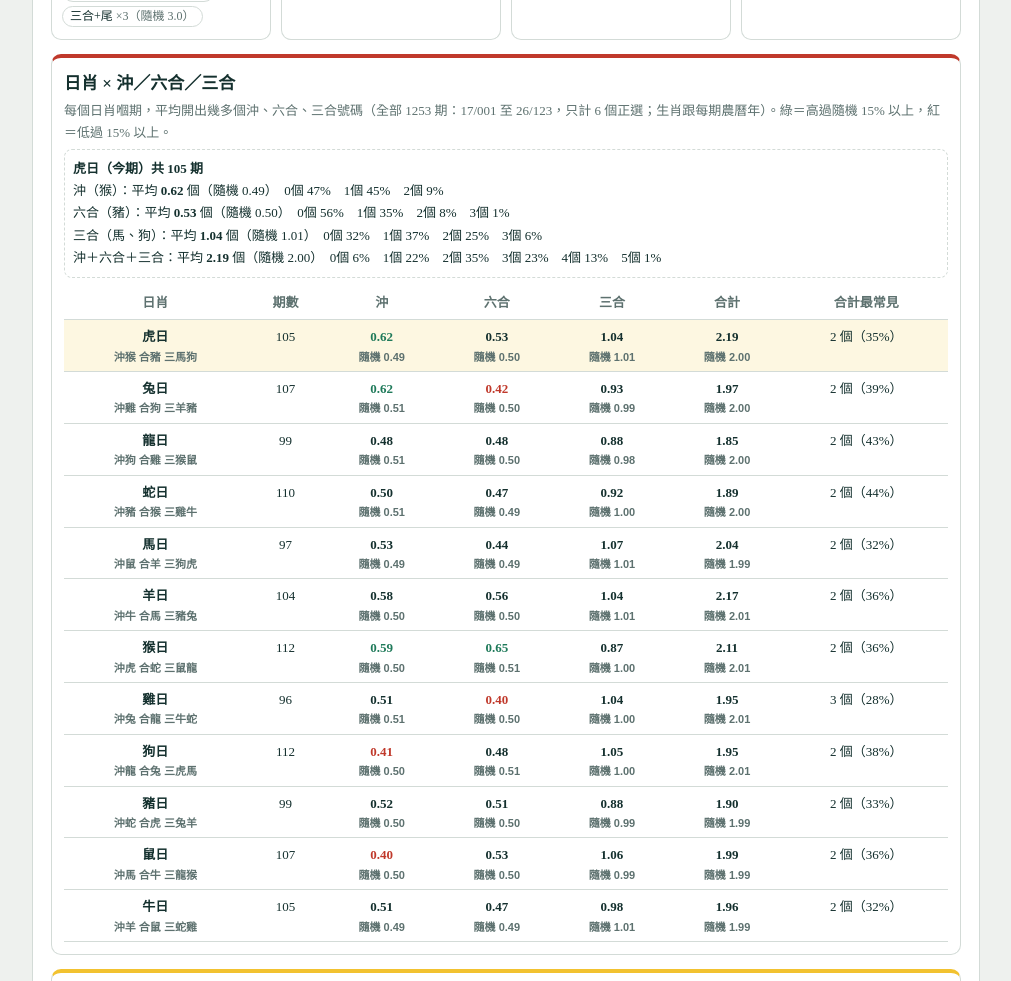
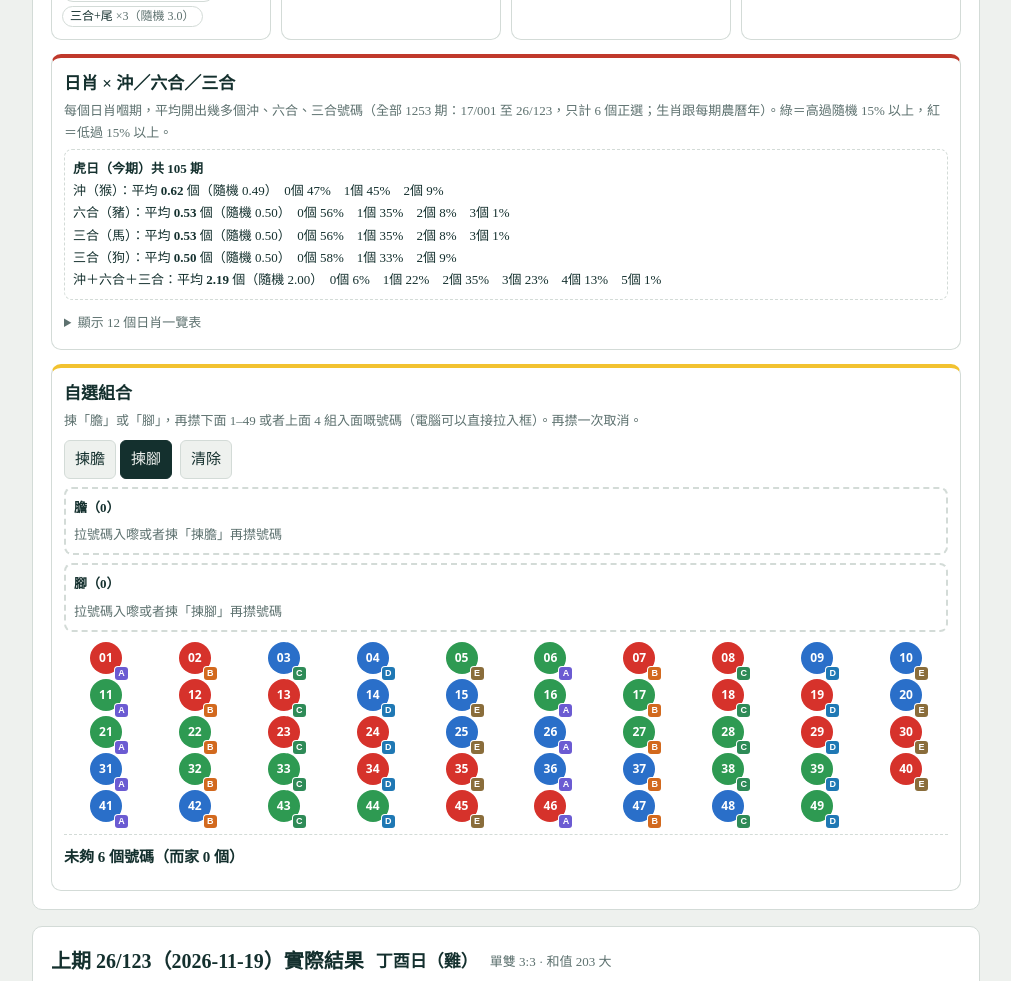
Before and after one commit to andyw1112/Mark6, a plain HTML site: page index.html in a window 1280 px wide. Shown: the part 1378-2359 px from the top of the page, without its empty margins (134-1145 px from the left). Drawn offline with Linux system fonts and the light colour scheme.

Commit message:
日肖 analysis: split 三合 into its two zodiacs; collapse 12-row table
Co-Authored-By: Claude Opus 5.5 <noreply@anthropic.com>
Claude-Session: https://claude.ai/code/session_016ehdpHJ7NdKrrZipgsi1K4

```diff
--- a/index.html
+++ b/index.html
@@ -122,7 +122,7 @@ span.cd-A{color:#6b5bd2}span.cd-B{color:#d2691e}span.cd-C{color:#2e8b57}span.cd-
 .cdwarn{color:var(--chong);font-weight:700;margin-top:2px}.cdbox{border:1px dashed var(--ln);border-radius:8px;padding:6px 8px;margin:8px 0;font-size:13px}
 .dzx{grid-column:1/-1;min-width:0;border:1px solid var(--ln);border-top:4px solid var(--chong);border-radius:10px;padding:12px}
 .dzx h3{margin:0 0 2px;font-size:17px}.dzcur{border:1px dashed var(--ln);border-radius:8px;padding:8px;margin:6px 0 8px;font-size:13px;line-height:1.7}
-.dzt{min-width:560px}.dzt td,.dzt th{text-align:center}.dzt tr.cur td{background:rgba(242,194,48,.14)}.dzt b.pos{color:var(--he)}.dzt b.neg{color:var(--chong)}
+.dzt{min-width:640px}.dzd summary{cursor:pointer;color:var(--mut);font-size:13px;padding:4px 0}.dzt td,.dzt th{text-align:center}.dzt tr.cur td{background:rgba(242,194,48,.14)}.dzt b.pos{color:var(--he)}.dzt b.neg{color:var(--chong)}
 .disc{font-size:12px;color:var(--mut);border-top:1px solid var(--ln);padding-top:14px;margin-top:24px}
 </style>
 </head>
@@ -363,15 +363,17 @@ function renderDZX(curBr){
   var el=$("dzx");if(!el)return;
   if(!rows.length){el.innerHTML="";return}
   if(!DZX||DZX.n!==rows.length){
-    var A=[];for(var k=0;k<12;k++)A.push({n:0,c:0,h:0,s:0,t:0,ec:0,eh:0,es:0,dc:{},dh:{},ds:{},dt:{}});
-    rows.forEach(function(r){var br=pillar(r.date).br,yb=ybOf(r.date),P=pools(br,yb,true),a=A[br];
+    var A=[];for(var k=0;k<12;k++)A.push({n:0,c:0,h:0,s1:0,s2:0,t:0,ec:0,eh:0,es1:0,es2:0,dc:{},dh:{},ds1:{},ds2:{},dt:{}});
+    rows.forEach(function(r){var br=pillar(r.date).br,yb=ybOf(r.date),a=A[br];
+      var pc=nums(mod(br+6,12),yb),ph=nums(mod(1-br,12),yb),p1=nums(mod(br+4,12),yb),p2=nums(mod(br+8,12),yb);
       var f=function(pool){return r.b.filter(function(n){return pool.indexOf(n)>-1}).length};
-      var c=f(P.c.n),h=f(P.h.n),s3=f(P.s.n);a.n++;a.c+=c;a.h+=h;a.s+=s3;a.t+=c+h+s3;
-      a.ec+=P.c.n.length*6/49;a.eh+=P.h.n.length*6/49;a.es+=P.s.n.length*6/49;
-      a.dc[c]=(a.dc[c]||0)+1;a.dh[h]=(a.dh[h]||0)+1;a.ds[s3]=(a.ds[s3]||0)+1;a.dt[c+h+s3]=(a.dt[c+h+s3]||0)+1});
+      var c=f(pc),h=f(ph),s1=f(p1),s2=f(p2),t=c+h+s1+s2;a.n++;a.c+=c;a.h+=h;a.s1+=s1;a.s2+=s2;a.t+=t;
+      a.ec+=pc.length*6/49;a.eh+=ph.length*6/49;a.es1+=p1.length*6/49;a.es2+=p2.length*6/49;
+      a.dc[c]=(a.dc[c]||0)+1;a.dh[h]=(a.dh[h]||0)+1;a.ds1[s1]=(a.ds1[s1]||0)+1;a.ds2[s2]=(a.ds2[s2]||0)+1;a.dt[t]=(a.dt[t]||0)+1});
     DZX={n:rows.length,A:A,from:rows[rows.length-1].iss,to:rows[0].iss}}
   var A=DZX.A,f2=function(v,n){return n?(v/n).toFixed(2):"–"};
   var cell=function(v,e,n){if(!n)return '<td>–</td>';var a=v/n,ex=e/n,cls=a>ex*1.15?"pos":a<ex*0.85?"neg":"";return '<td class="num"><b class="'+cls+'">'+a.toFixed(2)+'</b><div class="gs">隨機 '+ex.toFixed(2)+'</div></td>'};
+  var cell2=function(v,e,n,z){return cell(v,e,n).replace('<td class="num">','<td class="num"><div class="gs">'+z+'</div>')};
   var dist=function(d,n){return Object.keys(d).map(Number).sort(function(a,b){return a-b}).map(function(k){return k+'個 '+(d[k]/n*100).toFixed(0)+'%'}).join("　")};
   var order=[];for(var i=0;i<12;i++)order.push(mod(curBr+i,12));
   var h='<h3>日肖 × 沖／六合／三合</h3><p class="small" style="margin:0 0 6px">每個日肖嗰期，平均開出幾多個沖、六合、三合號碼（全部 '+DZX.n+' 期：'+DZX.from+' 至 '+DZX.to+'，只計 6 個正選；生肖跟每期農曆年）。綠＝高過隨機 15% 以上，紅＝低過 15% 以上。</p>';
@@ -379,14 +381,15 @@ function renderDZX(curBr){
   if(a.n)h+='<div class="dzcur"><strong>'+Z[curBr]+'日（今期）共 '+a.n+' 期</strong>'
     +'<div>沖（'+Z[mod(curBr+6,12)]+'）：平均 <b>'+f2(a.c,a.n)+'</b> 個（隨機 '+f2(a.ec,a.n)+'）　'+dist(a.dc,a.n)+'</div>'
     +'<div>六合（'+Z[mod(1-curBr,12)]+'）：平均 <b>'+f2(a.h,a.n)+'</b> 個（隨機 '+f2(a.eh,a.n)+'）　'+dist(a.dh,a.n)+'</div>'
-    +'<div>三合（'+Z[mod(curBr+4,12)]+'、'+Z[mod(curBr+8,12)]+'）：平均 <b>'+f2(a.s,a.n)+'</b> 個（隨機 '+f2(a.es,a.n)+'）　'+dist(a.ds,a.n)+'</div>'
-    +'<div>沖＋六合＋三合：平均 <b>'+f2(a.t,a.n)+'</b> 個（隨機 '+f2(a.ec+a.eh+a.es,a.n)+'）　'+dist(a.dt,a.n)+'</div></div>';
-  h+='<div class="tw"><table class="dzt"><thead><tr><th>日肖</th><th>期數</th><th>沖</th><th>六合</th><th>三合</th><th>合計</th><th>合計最常見</th></tr></thead><tbody>'
+    +'<div>三合（'+Z[mod(curBr+4,12)]+'）：平均 <b>'+f2(a.s1,a.n)+'</b> 個（隨機 '+f2(a.es1,a.n)+'）　'+dist(a.ds1,a.n)+'</div>'
+    +'<div>三合（'+Z[mod(curBr+8,12)]+'）：平均 <b>'+f2(a.s2,a.n)+'</b> 個（隨機 '+f2(a.es2,a.n)+'）　'+dist(a.ds2,a.n)+'</div>'
+    +'<div>沖＋六合＋三合：平均 <b>'+f2(a.t,a.n)+'</b> 個（隨機 '+f2(a.ec+a.eh+a.es1+a.es2,a.n)+'）　'+dist(a.dt,a.n)+'</div></div>';
+  h+='<details class="dzd"><summary>顯示 12 個日肖一覽表</summary><div class="tw"><table class="dzt"><thead><tr><th>日肖</th><th>期數</th><th>沖</th><th>六合</th><th>三合①</th><th>三合②</th><th>合計</th><th>合計最常見</th></tr></thead><tbody>'
    +order.map(function(k){var a=A[k];var md=Object.keys(a.dt).sort(function(x,y){return a.dt[y]-a.dt[x]})[0];
-     return '<tr'+(k===curBr?' class="cur"':'')+'><td><b>'+Z[k]+'日</b><div class="gs">沖'+Z[mod(k+6,12)]+' 合'+Z[mod(1-k,12)]+' 三'+Z[mod(k+4,12)]+Z[mod(k+8,12)]+'</div></td><td class="num">'+a.n+'</td>'
-       +cell(a.c,a.ec,a.n)+cell(a.h,a.eh,a.n)+cell(a.s,a.es,a.n)+cell(a.t,a.ec+a.eh+a.es,a.n)
+     return '<tr'+(k===curBr?' class="cur"':'')+'><td><b>'+Z[k]+'日</b><div class="gs">沖'+Z[mod(k+6,12)]+' 合'+Z[mod(1-k,12)]+' 三'+Z[mod(k+4,12)]+'／'+Z[mod(k+8,12)]+'</div></td><td class="num">'+a.n+'</td>'
+       +cell(a.c,a.ec,a.n)+cell(a.h,a.eh,a.n)+cell2(a.s1,a.es1,a.n,Z[mod(k+4,12)])+cell2(a.s2,a.es2,a.n,Z[mod(k+8,12)])+cell(a.t,a.ec+a.eh+a.es1+a.es2,a.n)
        +'<td class="num">'+(a.n?md+' 個（'+(a.dt[md]/a.n*100).toFixed(0)+'%）':'–')+'</td></tr>'}).join("")
-   +'</tbody></table></div>';
+   +'</tbody></table></div></details>';
   el.innerHTML=h}
 /* ===== 自選組合 ===== */
 var HRES=[],SWIN=20,SWN=20,HC=null,GMAX=[],PMODE="l",SEL={};
```
